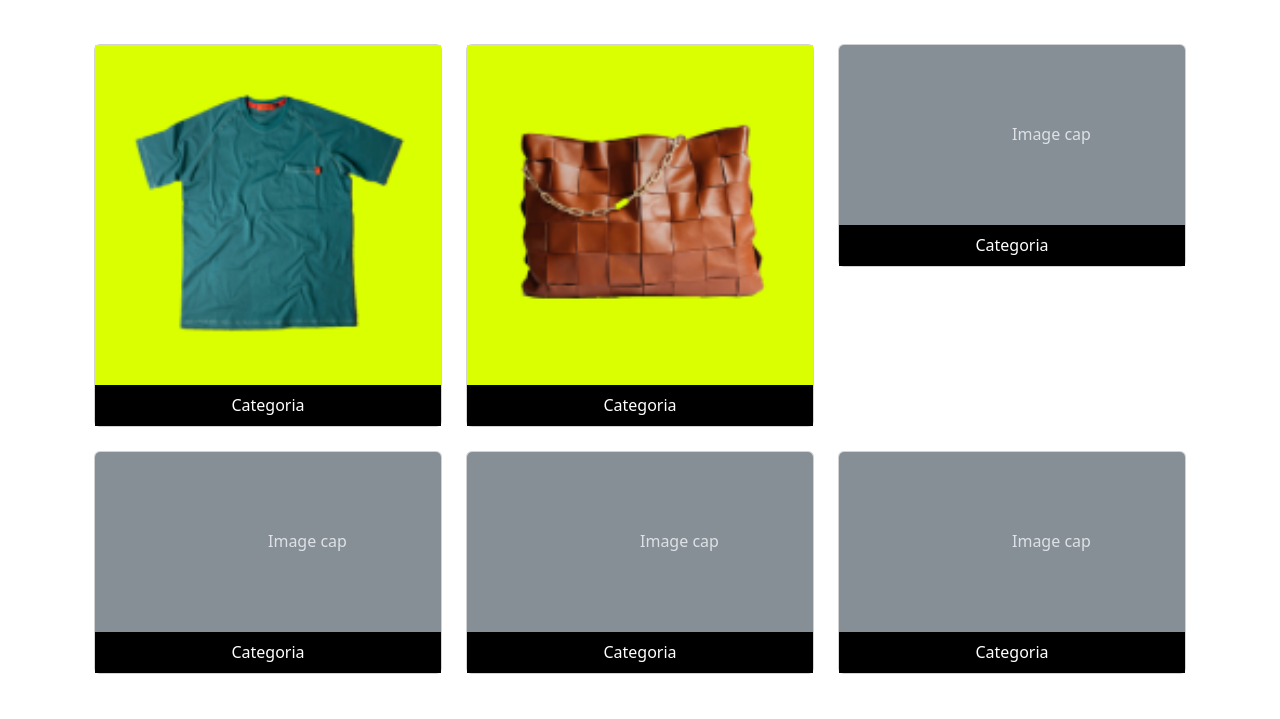
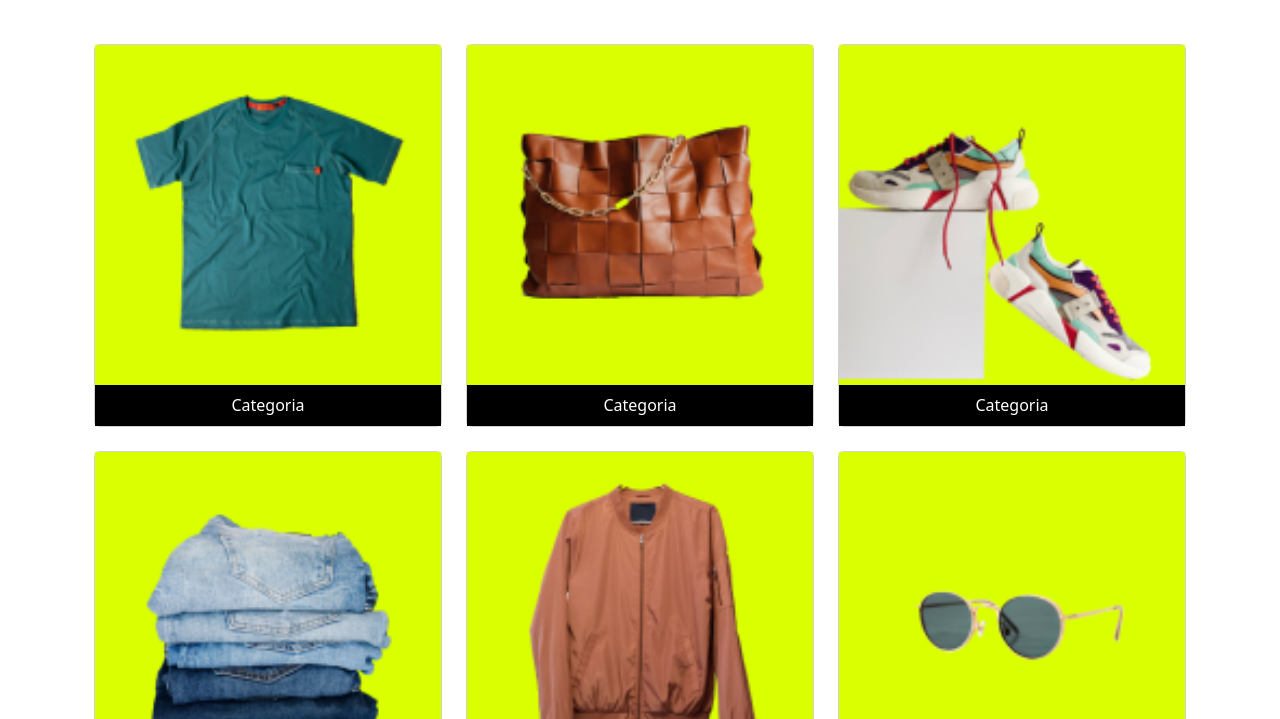
Before and after one commit to alanmulero/meteora-aula-4, a plain HTML site: page index.html in a window 1280 px wide. Shown: the part 517-1236 px from the top of the page. Drawn offline with nearby package versions, Linux system fonts and the light colour scheme.

Commit message:
cards categorias, ok

```diff
--- a/index.html
+++ b/index.html
@@ -137,12 +137,11 @@
 
     <div class="col-6 col-md-4 col-xxl-2">
       <div class="card">
-        <svg class="bd-placeholder-img card-img-top" width="100%" height="180" xmlns="http://www.w3.org/2000/svg"
-          role="img" aria-label="Placeholder: Image cap" preserveAspectRatio="xMidYMid slice" focusable="false">
-          <title>Placeholder</title>
-          <rect width="100%" height="100%" fill="#868e96"></rect>
-          <text x="50%" y="50%" fill="#dee2e6" dy=".3em">Image cap</text>
-        </svg>
+        <img class="d-md-none d-block" src="./assets/Mobile/categorias/categoria-calcados.png" alt="Tênis branco">
+        <img class="d-none d-md-block d-xl-none" src="./assets/Tablet/categorias/categoria-calcados.png"
+          alt="Tênis branco">
+        <img class="d-none d-xl-block" src="./assets/Desktop/categorias/categoria-calcados.png" alt="Tênis branco">
+
         <div class="card-header bg-black text-bg-dark">
           <p class="text-center card-text">
             Categoria
@@ -153,12 +152,11 @@
 
     <div class="col-6 col-md-4 col-xxl-2">
       <div class="card">
-        <svg class="bd-placeholder-img card-img-top" width="100%" height="180" xmlns="http://www.w3.org/2000/svg"
-          role="img" aria-label="Placeholder: Image cap" preserveAspectRatio="xMidYMid slice" focusable="false">
-          <title>Placeholder</title>
-          <rect width="100%" height="100%" fill="#868e96"></rect>
-          <text x="50%" y="50%" fill="#dee2e6" dy=".3em">Image cap</text>
-        </svg>
+        <img class="d-md-none d-block" src="./assets/Mobile/categorias/categoria-calcas.png" alt="Calças">
+        <img class="d-none d-md-block d-xl-none" src="./assets/Tablet/categorias/categoria-calcas.png"
+          alt="Calças">
+        <img class="d-none d-xl-block" src="./assets/Desktop/categorias/categoria-calcas.png" alt="Calças">
+
         <div class="card-header bg-black text-bg-dark">
           <p class="text-center card-text">
             Categoria
@@ -169,12 +167,10 @@
 
     <div class="col-6 col-md-4 col-xxl-2">
       <div class="card">
-        <svg class="bd-placeholder-img card-img-top" width="100%" height="180" xmlns="http://www.w3.org/2000/svg"
-          role="img" aria-label="Placeholder: Image cap" preserveAspectRatio="xMidYMid slice" focusable="false">
-          <title>Placeholder</title>
-          <rect width="100%" height="100%" fill="#868e96"></rect>
-          <text x="50%" y="50%" fill="#dee2e6" dy=".3em">Image cap</text>
-        </svg>
+        <img class="d-md-none d-block" src="./assets/Mobile/categorias/categoria-casacos.png" alt="Casacos couro">
+        <img class="d-none d-md-block d-xl-none" src="./assets/Tablet/categorias/categoria-casacos.png"
+          alt="Casacos couro">
+        <img class="d-none d-xl-block" src="./assets/Desktop/categorias/categoria-casacos.png" alt="Casacos couro">
         <div class="card-header bg-black text-bg-dark">
           <p class="text-center card-text">
             Categoria
@@ -185,12 +181,11 @@
 
     <div class="col-6 col-md-4 col-xxl-2">
       <div class="card">
-        <svg class="bd-placeholder-img card-img-top" width="100%" height="180" xmlns="http://www.w3.org/2000/svg"
-          role="img" aria-label="Placeholder: Image cap" preserveAspectRatio="xMidYMid slice" focusable="false">
-          <title>Placeholder</title>
-          <rect width="100%" height="100%" fill="#868e96"></rect>
-          <text x="50%" y="50%" fill="#dee2e6" dy=".3em">Image cap</text>
-        </svg>
+        <img class="d-md-none d-block" src="./assets/Mobile/categorias/categoria-oculos.png" alt="óculos de sol">
+        <img class="d-none d-md-block d-xl-none" src="./assets/Tablet/categorias/categoria-oculos.png"
+          alt="óculos de sol">
+        <img class="d-none d-xl-block" src="./assets/Desktop/categorias/categoria-oculos.png" alt="óculos de sol">
+
         <div class="card-header bg-black text-bg-dark">
           <p class="text-center card-text">
             Categoria
```
